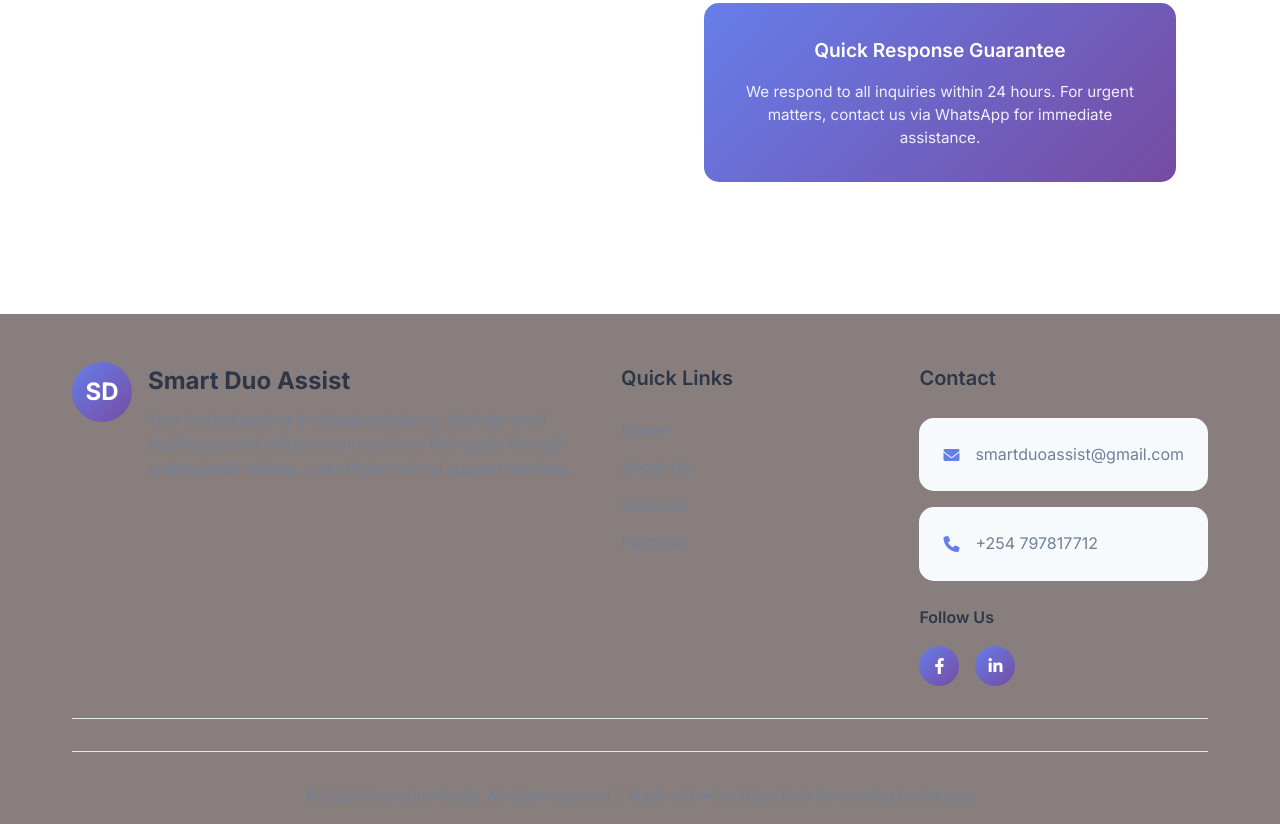
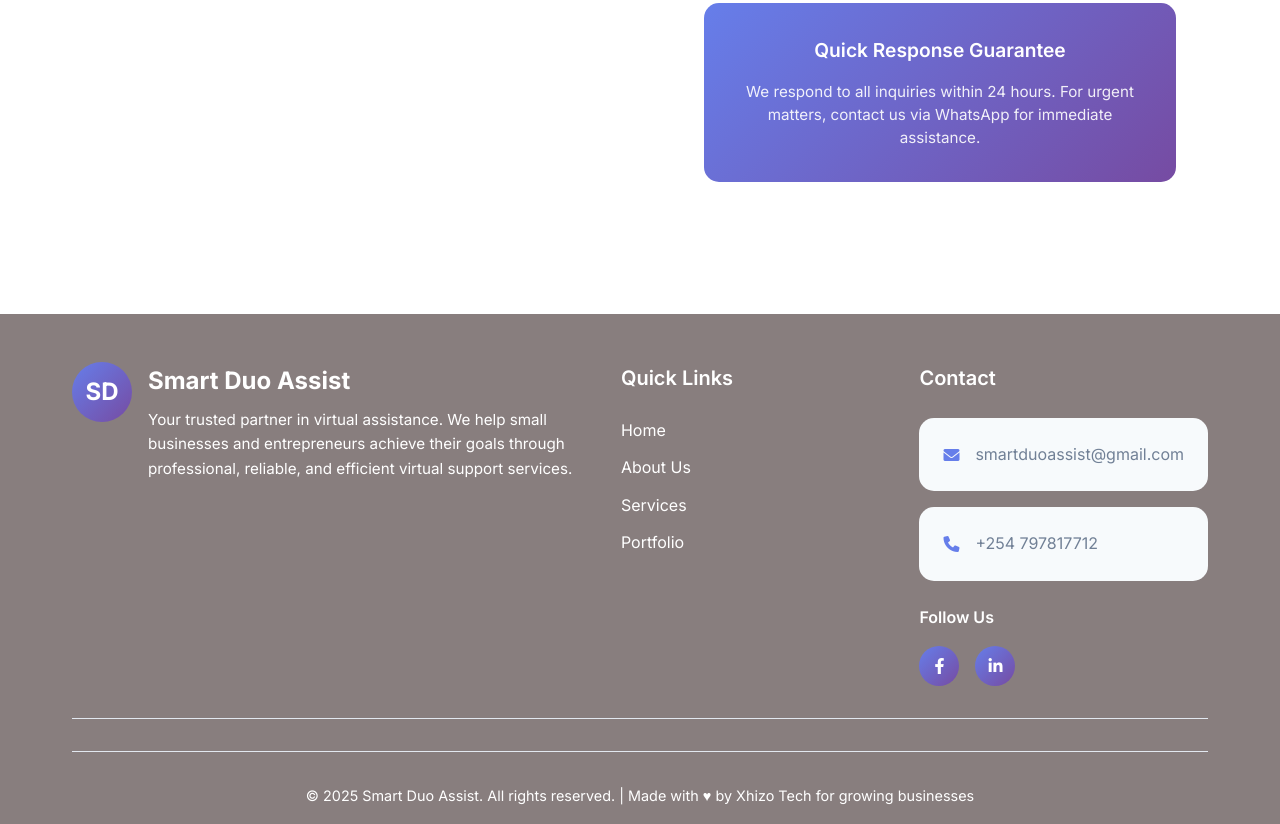
Before and after one commit to Katana003/smartduo-assist, a plain HTML site: page index.html in a window 1280 px wide. Shown: the part 8645-9469 px from the top of the page. Drawn offline with Linux system fonts and the light colour scheme.

Commit message:
second commit

```diff
--- a/style.css
+++ b/style.css
@@ -906,12 +906,12 @@
         .logo-text h3 {
             font-size: 1.5rem;
             font-weight: 700;
-            color: var(--text-dark);
+            color: #fff;
             margin-bottom: 0.5rem;
         }
 
         .logo-text p {
-            color: var(--text-light);
+            color: #fff;
             line-height: 1.6;
             font-size: 0.95rem;
         }
@@ -920,7 +920,7 @@
             font-size: 1.25rem;
             font-weight: 600;
             margin-bottom: 1.5rem;
-            color: var(--text-dark);
+            color: white;
         }
 
         .footer-links {
@@ -932,7 +932,7 @@
         }
 
         .footer-links a {
-            color: var(--text-light);
+            color: white;
             text-decoration: none;
             transition: color 0.3s ease;
         }
@@ -958,7 +958,7 @@
             font-size: 1rem;
             font-weight: 600;
             margin: 1.5rem 0 1rem;
-            color: var(--text-dark);
+            color: #fff;
         }
 
         .social-icons {
@@ -997,7 +997,7 @@
         }
 
         .footer-bottom p {
-            color: var(--text-light);
+            color: #fff;
             font-size: 0.9rem;
         }
 
```
